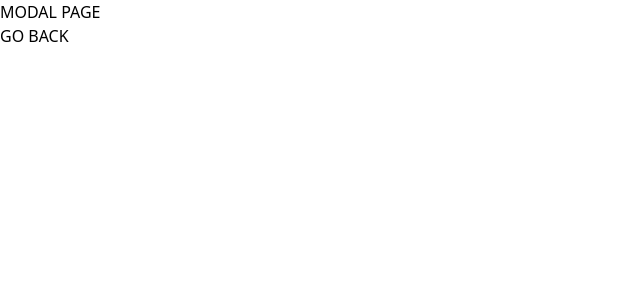
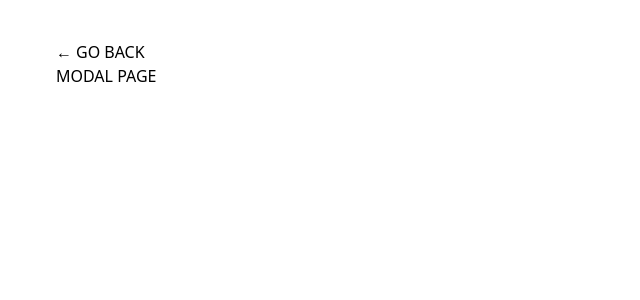
Before and after one commit to anetakasprzak/next-practice-app, a Next.js app: page /modal in a window 1280 px wide. Shown: the top 300 px of the page, without its empty margins (0-640 px from the left). Built offline with nearby package versions, Linux system fonts and the light colour scheme.

Commit message:
go back component styles

```diff
--- a/app/_components/GoBack.js
+++ b/app/_components/GoBack.js
@@ -1,5 +1,13 @@
 import Link from "next/link";
 
 export default function GoBack() {
-  return <Link href="/">GO BACK</Link>;
+  return (
+    <Link
+      href="/"
+      className="gap-1 uppercase transition-all hover:text-red-700 flex "
+    >
+      <span>&larr;</span>
+      <p>go back</p>
+    </Link>
+  );
 }
--- a/app/advice/page.js
+++ b/app/advice/page.js
@@ -3,8 +3,8 @@ import GoBack from "../_components/GoBack";
 export default function Page() {
   return (
     <div>
+      <GoBack />
       <h1>ADVICE PAGE</h1>
-      <GoBack />
     </div>
   );
 }
--- a/app/modal/page.js
+++ b/app/modal/page.js
@@ -2,9 +2,9 @@ import GoBack from "../_components/GoBack";
 
 export default function Page() {
   return (
-    <div>
+    <div className="px-14 py-10">
+      <GoBack />
       <h1>MODAL PAGE</h1>
-      <GoBack />
     </div>
   );
 }
```
